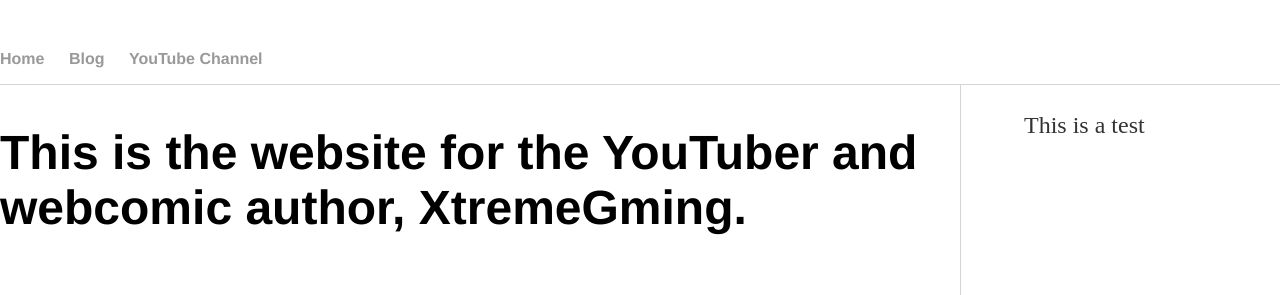
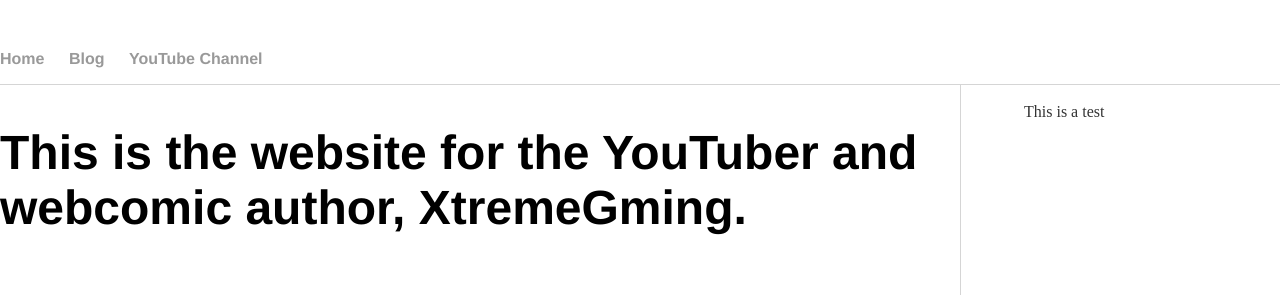
Before and after one commit to XtremeGming/XtremeGming.github.io, a Jekyll site: the page index.html, which Jekyll copies as it is, in a window 1280 px wide. Shown: the top 295 px of the page. Built offline with Jekyll 4.4.1, drawn with Linux system fonts in a browser that asks for light colours.

Commit message:
Update main.css

```diff
--- a/css/main.css
+++ b/css/main.css
@@ -57,3 +57,6 @@ img {
     float: left;
     border-right: 1px solid #d5d5d5;
 }
+#sidebar-right p {
+    font-size: 1em;
+}
```
